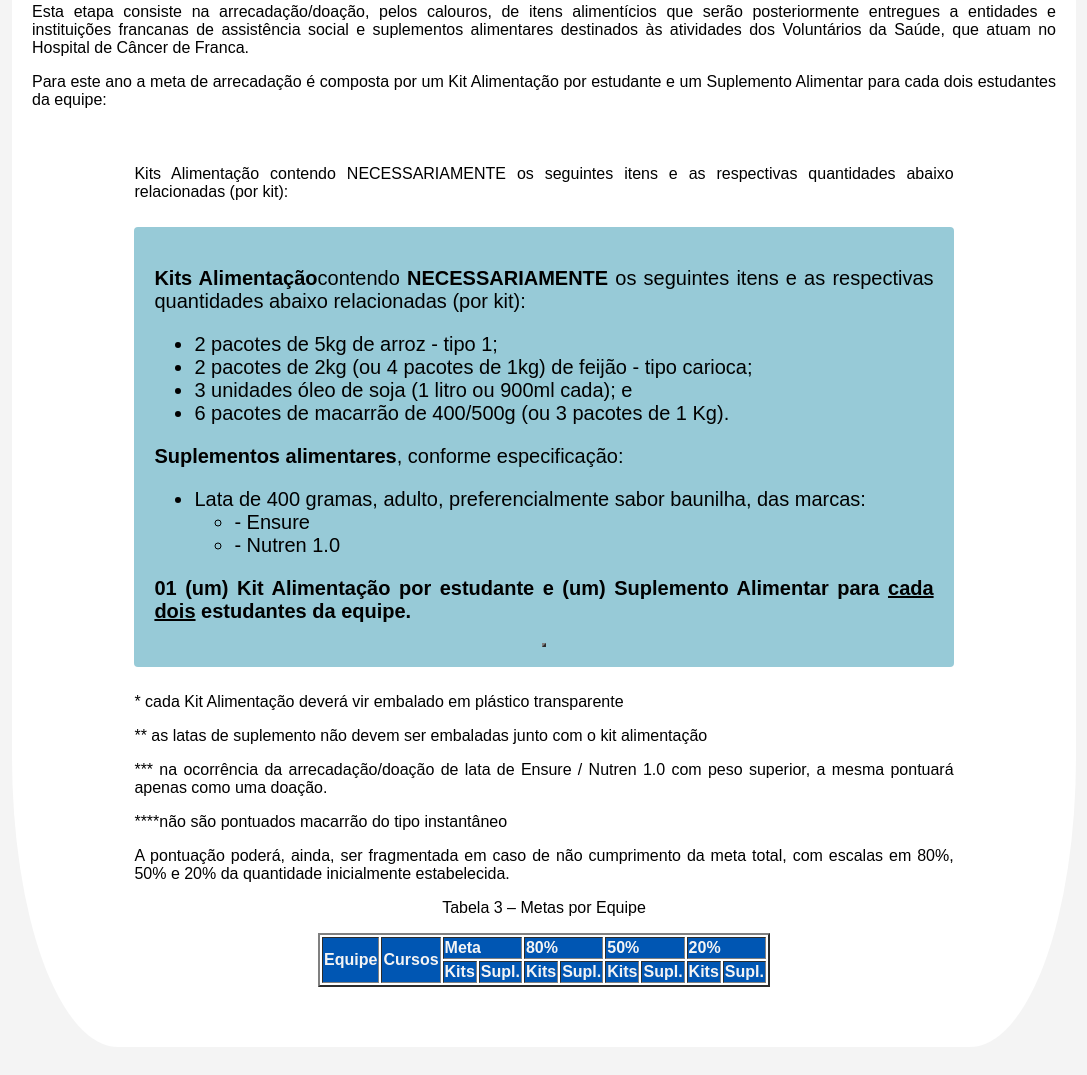
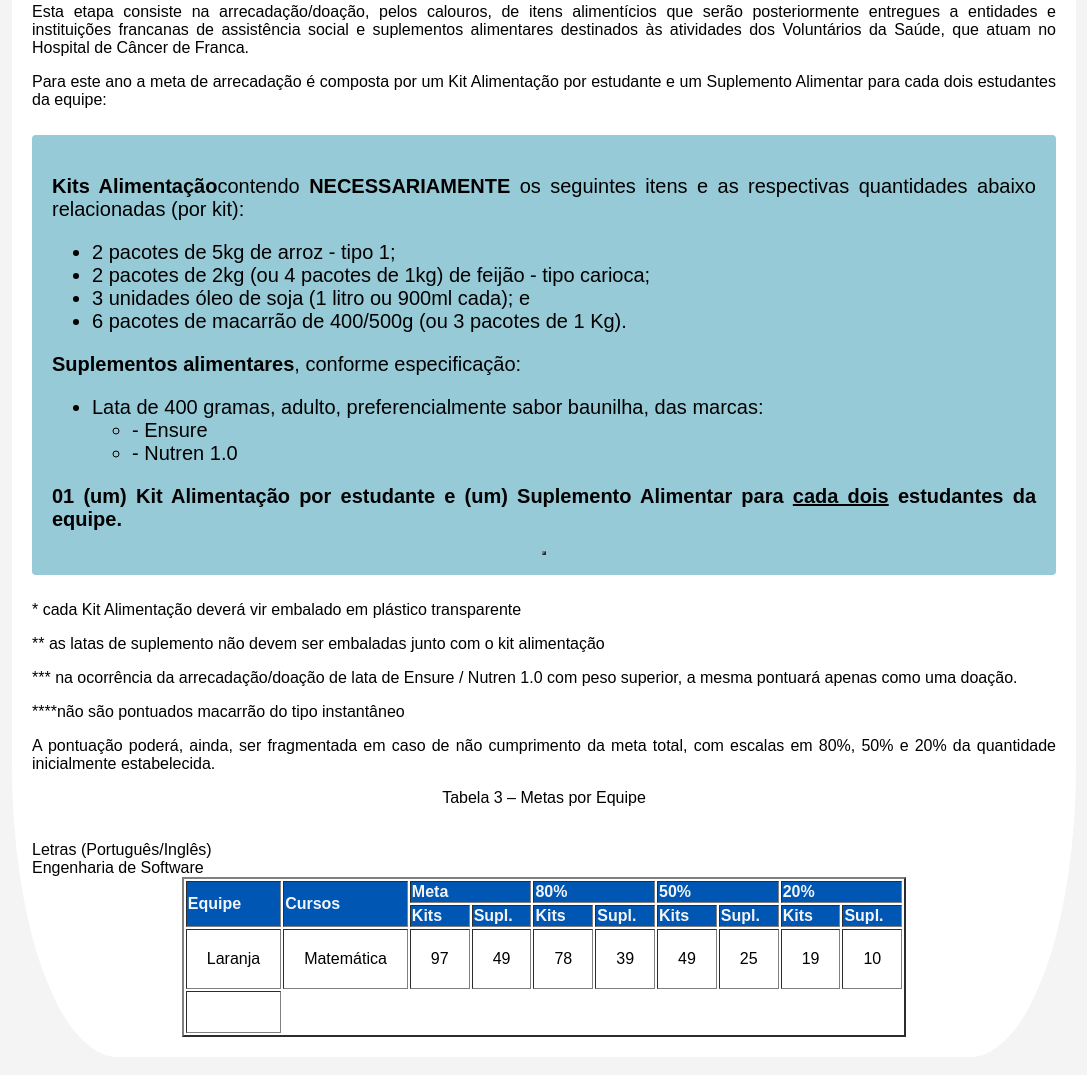
Before and after one commit to gurgell16/progcomp1, a plain HTML site: page trote/gincana.html in a window 1280 px wide. Shown: the part 2075-3150 px from the top of the page, without its empty margins (96-1183 px from the left). Drawn offline with Linux system fonts and the light colour scheme.

Commit message:
atttrote1504

```diff
--- a/trote/gincana.html
+++ b/trote/gincana.html
@@ -100,7 +100,7 @@
                                             <th> CURSO</th> <th> ALUNOS</th>
                                         </tr>
                                     </thead>
-                                    <tbody>
+                                    <tbody class="table2">
                                         <tr>
                                             <td>Administração</td> <td>70</td>
                                         </tr>
@@ -150,9 +150,7 @@
                                     Voluntários da Saúde, que atuam no Hospital de Câncer de Franca.</p>
                                     <p> Para este ano a meta de arrecadação é composta por um Kit Alimentação por
                                         estudante e um Suplemento Alimentar para cada dois estudantes da equipe:</p>
-                                        <div class="container">
-                                            <p>Kits Alimentação contendo NECESSARIAMENTE os seguintes itens e as
-                                                respectivas quantidades abaixo relacionadas (por kit):</p>
+
 
                                 <div class="caixaazul">
                                     <table border="2">
@@ -204,7 +202,17 @@
                                                 </tr>
                                             </thead>
                                             <tbody>
-
+                                                <tr>
+                                                    <td class="laranja">Laranja</td>
+                                                    <td>Matemática</td><br>Letras (Português/Inglês)<br>Engenharia de Software</td>
+                                                    <td>97</td><td>49</td>
+                                                    <td>78</td><td>39</td>
+                                                    <td>49</td><td>25</td>
+                                                    <td>19</td><td>10</td>
+                                                </tr>
+                                                <tr>
+                                                    <td></td>
+                                                </tr>
                                             </tbody>
                                         </table>
 
```
